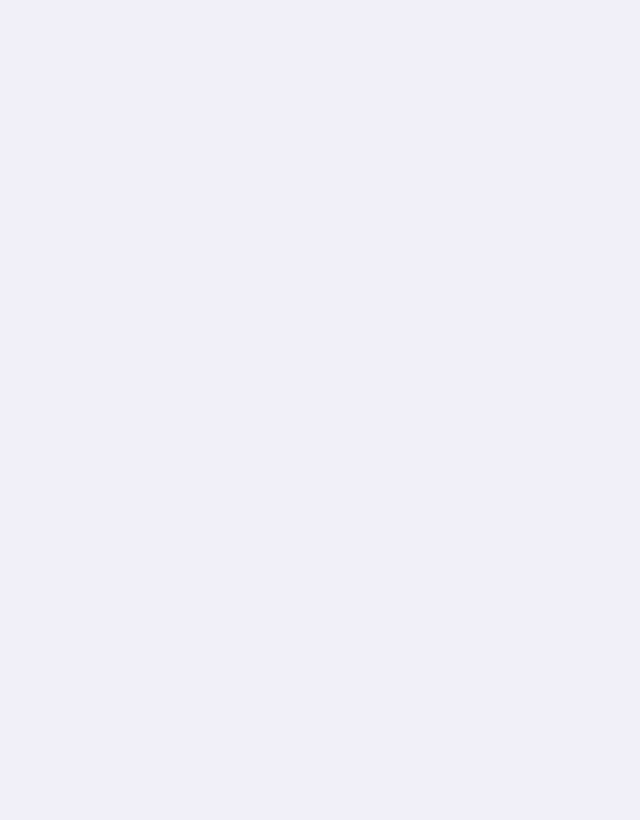
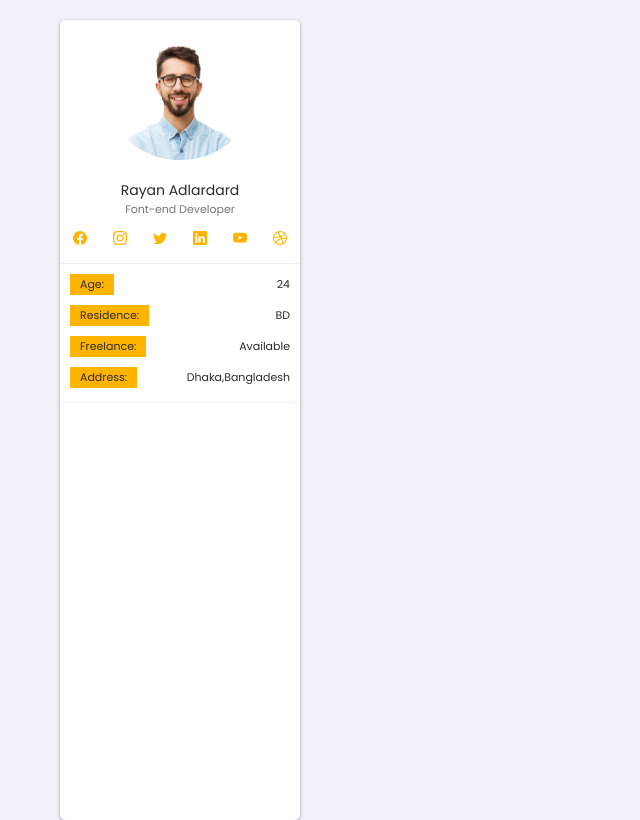
Before and after one commit to futurannetdesign/Portfolio, a plain HTML site: page index.html in a window 1280 px wide. Shown: the whole page, without its empty margins (0-640 px from the left). Drawn offline with nearby package versions, Linux system fonts and the light colour scheme.

Commit message:
adicionado aside left
adicionado aside left, aside left info

```diff
--- /dev/null
+++ b/css/aside.css
@@ -0,0 +1,68 @@
+.aside-left {
+  background-color: #FFF;
+  box-shadow: rgba(60, 64, 67, 0.3) 0px 1px 2px 0px, rgba(60, 64, 67, 0.15) 0px 1px 3px 1px;
+  width: 100%;
+  max-width: 24rem;
+  height: 100vh;
+}
+.aside-left {
+  border-radius: 0.5rem;
+  display: flex;
+  flex-direction: column;
+  margin-top: 2rem;
+}
+.aside-left-info-img {
+  border-radius: 50%;
+  display: block;
+  margin: 2rem auto;
+  width: 14rem;
+  height: 12rem;
+  overflow: hidden;
+}
+.aside-left-info span {
+  color: #2B2B2B;
+  display: block;
+  font-size: 1.4rem;
+  font-weight: 400;
+  text-align: center;
+}
+.aside-left-info p {
+  color: #767676;
+  font-size: 1.1rem;
+  font-weight: 400;
+  text-align: center;
+}
+.aside-left-info-icon {
+  border-bottom: solid 1px #F0F0F6;
+  display: flex;
+  color: #FFB400;
+  font-size: 1.4rem;
+  width: 100%;
+  justify-content: space-around;
+  margin-top: 1rem;
+  padding-bottom: 1.4rem;
+}
+.aside-left-info-texte {
+  border-bottom: solid 1px #F0F0F6;
+  padding-bottom: 1.4rem;
+}
+.aside-left-info-texte-title {
+  display: flex;
+  justify-content: space-between;
+  align-items: center;
+  margin: 0 1rem;
+  p {
+    background: #FFB400;
+    color: #2B2B2B;
+    font-size: 1.1rem;
+    font-weight: 400;
+    padding: 0.2rem 1rem;
+    margin-top: 1rem;
+  }
+  strong {
+    color: #2B2B2B;
+    font-size: 1.1rem;
+    font-weight: 400;
+    margin-top: 1rem;
+  }
+}
--- a/css/geral.css
+++ b/css/geral.css
@@ -1,3 +1,4 @@
+@import url("aside.css");
 * {
   margin: 0;
   padding: 0;
@@ -26,7 +27,7 @@ img {
 }
 .container {
   width: 100%;
-  max-width: 110rem;
+  max-width: 120rem;
   padding: 0 2rem;
   margin: 0 auto;
 }
--- a/index.html
+++ b/index.html
@@ -3,6 +3,7 @@
 <head>
   <meta charset="UTF-8">
   <meta name="viewport" content="width=device-width, initial-scale=1.0">
+  <link rel="stylesheet" href="https://cdn.jsdelivr.net/npm/bootstrap-icons@1.11.3/font/bootstrap-icons.min.css">
   <link rel="preconnect" href="https://fonts.googleapis.com">
   <link rel="preconnect" href="https://fonts.gstatic.com" crossorigin>
   <link href="https://fonts.googleapis.com/css2?family=Poppins:wght@400;500;600;700;800;900&display=swap" rel="stylesheet">
@@ -10,6 +11,45 @@
   <title>Portfolio</title>
 </head>
 <body>
+  <main class="main-container container">
+    <aside class="aside-left">
+      <div class="aside-left-info">
+        <div class="aside-left-info-img">
+          <img src="imgs/Your Image 1.png" alt="Foto de perfil">
+        </div>
+        <span>Rayan Adlardard</span>
+        <p>Font-end Developer</p>
+        <div class="aside-left-info-icon">
+          <i class="bi bi-facebook"></i>
+          <i class="bi bi-instagram"></i>
+          <i class="bi bi-twitter"></i>
+          <i class="bi bi-linkedin"></i>
+          <i class="bi bi-youtube"></i>
+          <i class="bi bi-dribbble"></i>
+        </div>
 
+        <div class="aside-left-info-texte">
+          <div class="aside-left-info-texte-title">
+            <p>Age:</p>
+            <strong>24</strong>
+          </div>
+          <div class="aside-left-info-texte-title">
+            <p>Residence:</p>
+            <strong>BD</strong>
+          </div>
+          <div class="aside-left-info-texte-title">
+            <p>Freelance:</p>
+            <strong>Available</strong>
+          </div>
+          <div class="aside-left-info-texte-title">
+            <p>Address:</p>
+            <strong>Dhaka,Bangladesh</strong>
+          </div>
+        </div>
+      </div>
+    </aside>
+    <section class="section-quite"></section>
+    <aside class="aside-right"></aside>
+  </main>
 </body>
 </html>
```
Also changed, not shown: css/main.css (added), imgs/Profile.jpg (added), imgs/Your Image 1.png (added), imgs/icon/Icons-linkedin.png (added).
